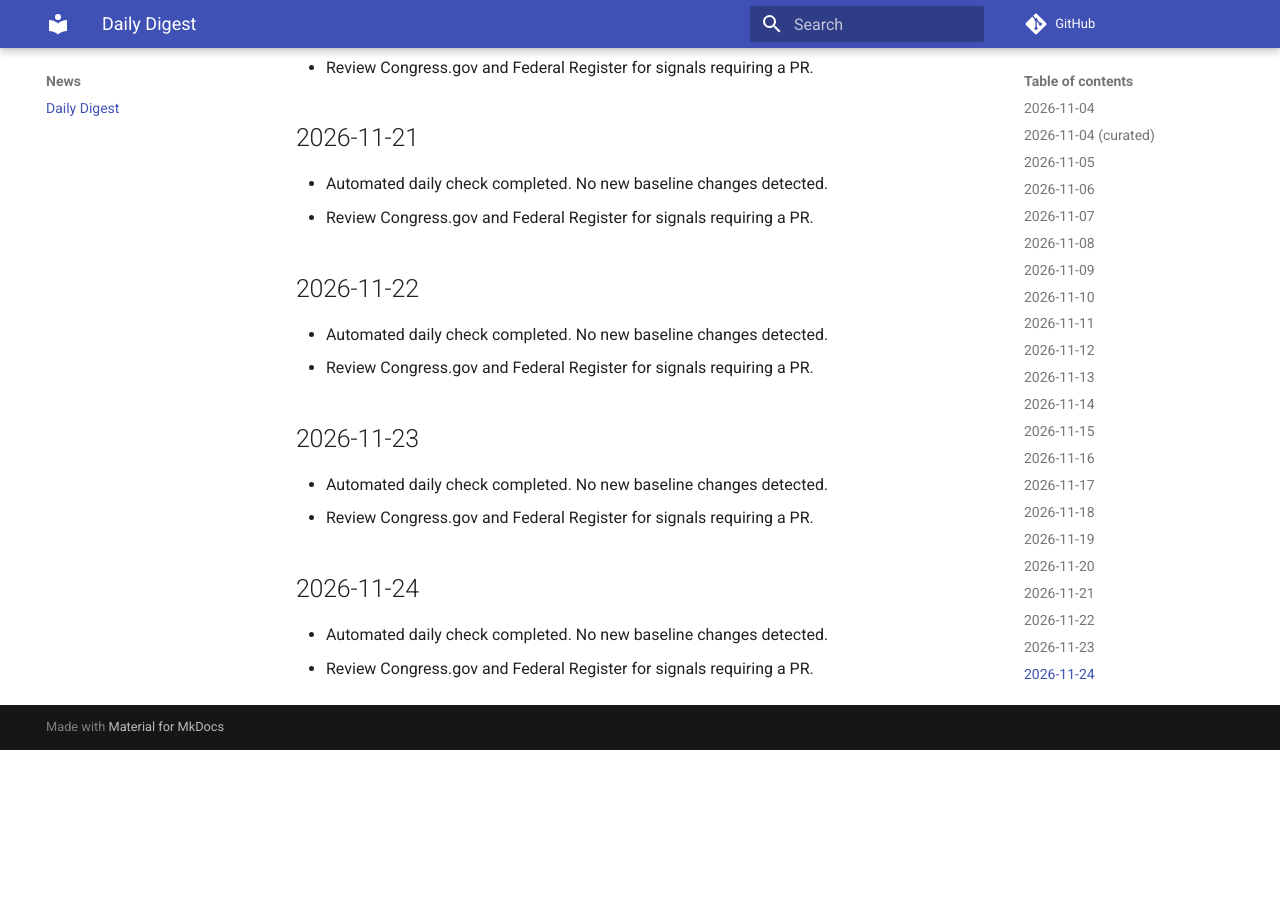
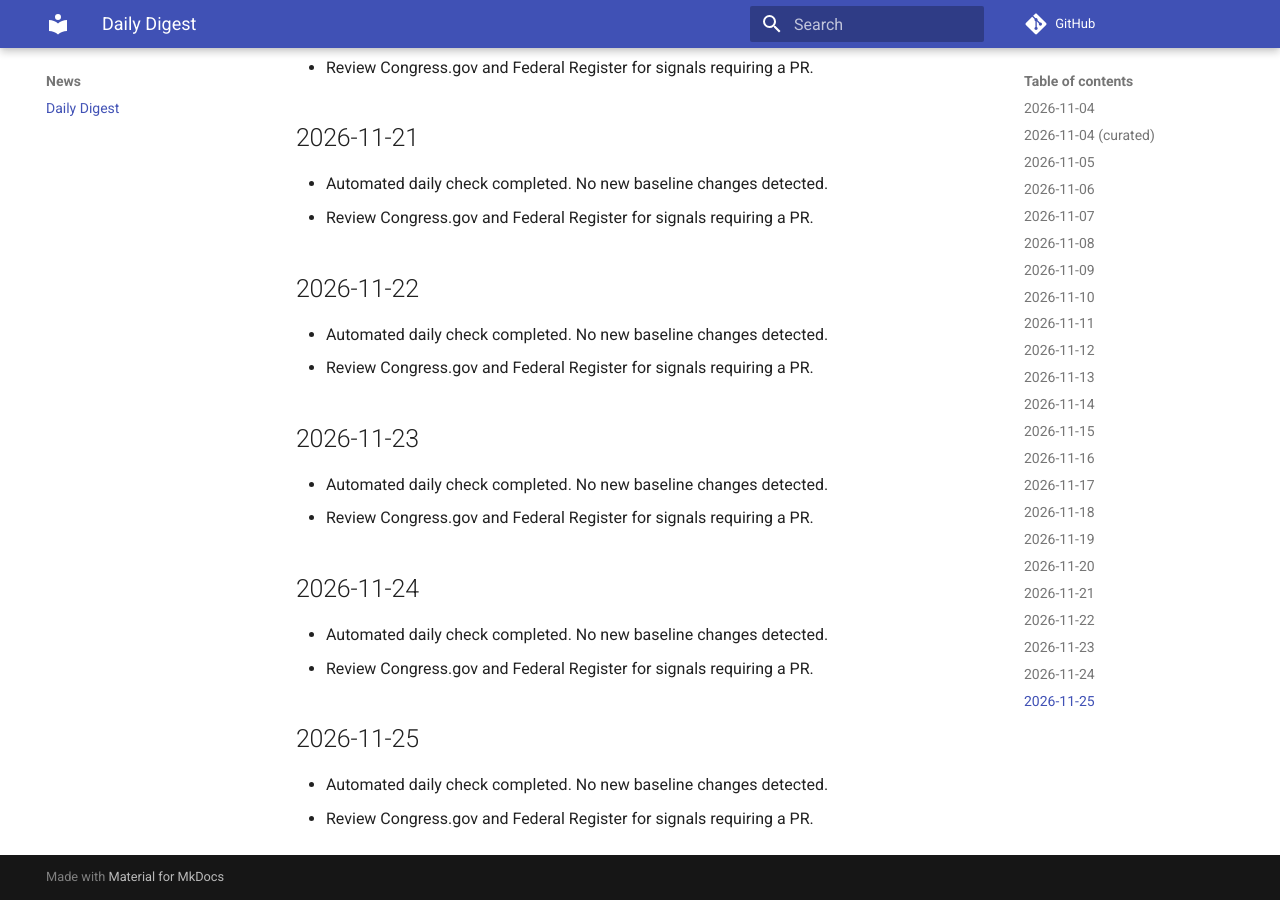
Before and after one commit to felipelago17/Congressional-Influence-Sanctions-Export-Controls, an MkDocs documentation site: the page built from docs/news/digest.md, in a window 1280 px wide and 900 px high, scrolled down 2945 px. Built offline with MkDocs 1.6.1 and Material for MkDocs 9.7.7, drawn with Linux system fonts in a browser that asks for light colours; comment, search, counter and statistics services are not loaded; before the commit the page ends 3695 px from its top, so only the background shows below that.

Commit message:
chore: daily digest

```diff
--- a/docs/news/digest.md
+++ b/docs/news/digest.md
@@ -110,3 +110,8 @@ Automated updates only. Tracker rows are added via pull request.
 
 - Automated daily check completed. No new baseline changes detected.
 - Review Congress.gov and Federal Register for signals requiring a PR.
+
+## 2026-11-25
+
+- Automated daily check completed. No new baseline changes detected.
+- Review Congress.gov and Federal Register for signals requiring a PR.
```
